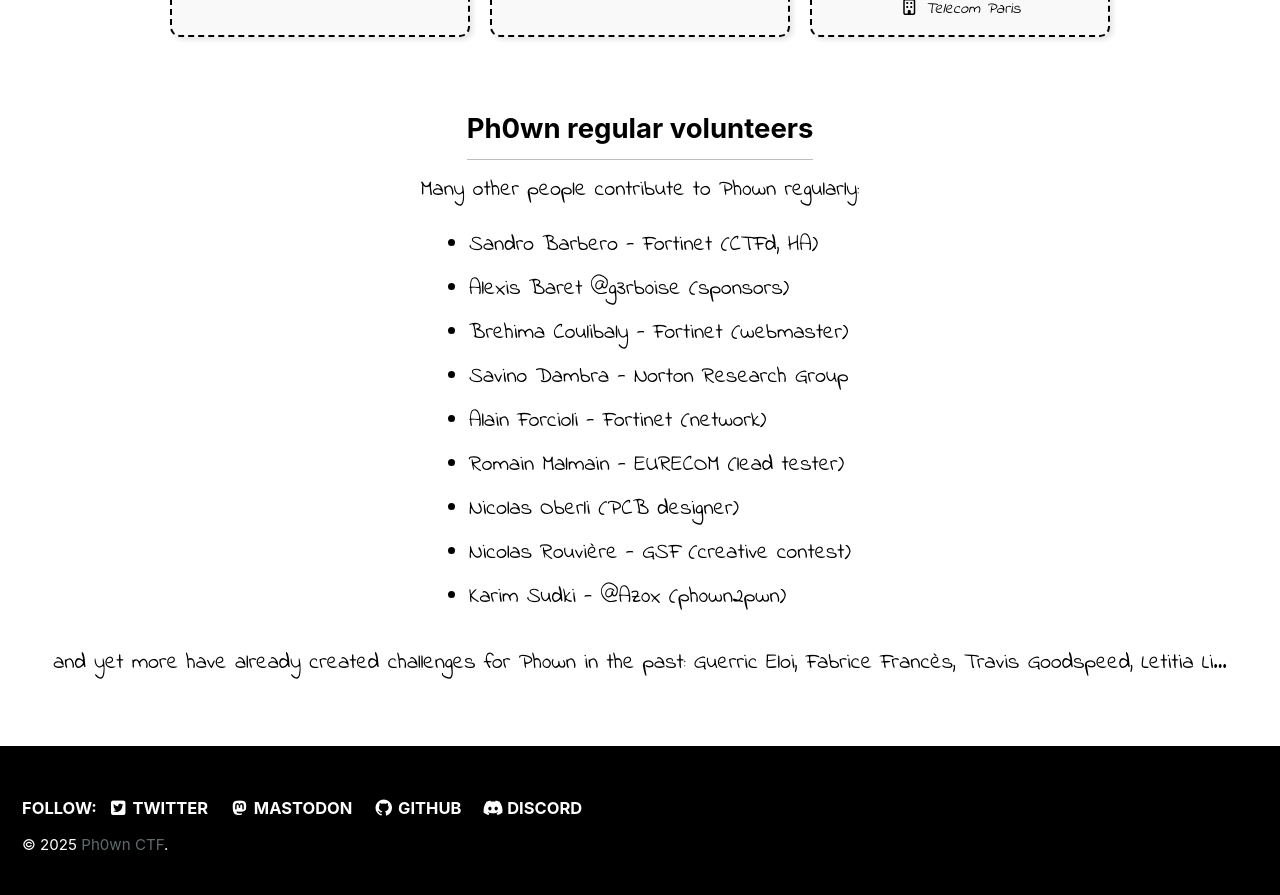
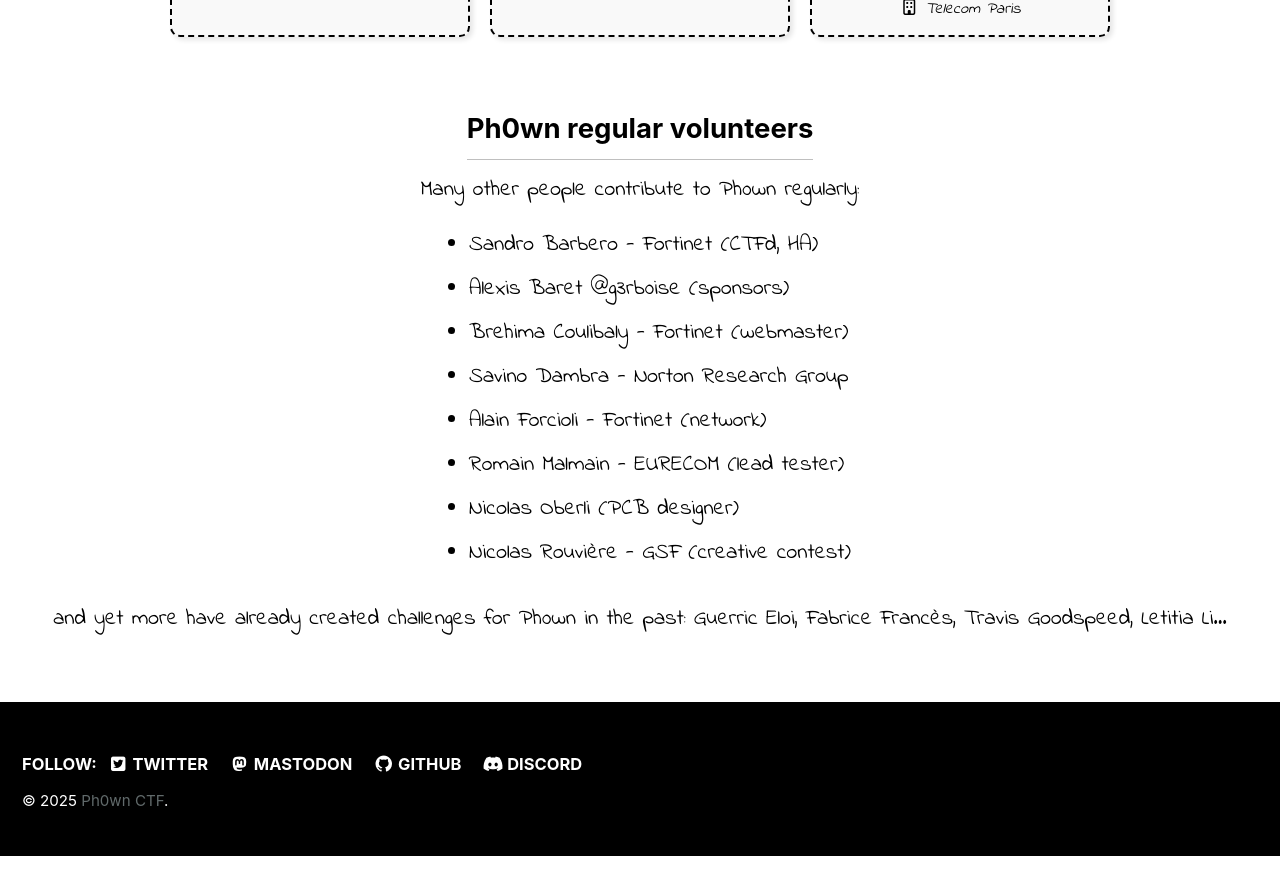
Before and after one commit to ph0wn/ph0wn.github.io, a Jekyll site: the page built from _pages/contact.html, in a window 1280 px wide and 900 px high, scrolled down 1043 px. Shown: the top 895 px of the window. Built offline with Jekyll 4.4.1, drawn with Linux system fonts in a browser that asks for light colours; cached includes are drawn as plain includes; after the commit the page ends 1899 px from its top, so only the background shows below that.

Commit message:
azox only once !

```diff
--- a/_pages/contact.html
+++ b/_pages/contact.html
@@ -148,7 +148,6 @@ committee_grid_2:
     <li>Romain Malmain - EURECOM (lead tester)</li>
     <li>Nicolas Oberli (PCB designer)</li>
     <li>Nicolas Rouvière - GSF (creative contest)</li>
-    <li>Karim Sudki - @Az0x (ph0wn2pwn) </li>
   </ul>
 
   and yet more have already created challenges for Ph0wn in the past: Guerric Eloi, Fabrice Francès, Travis Goodspeed, Letitia Li...
```
